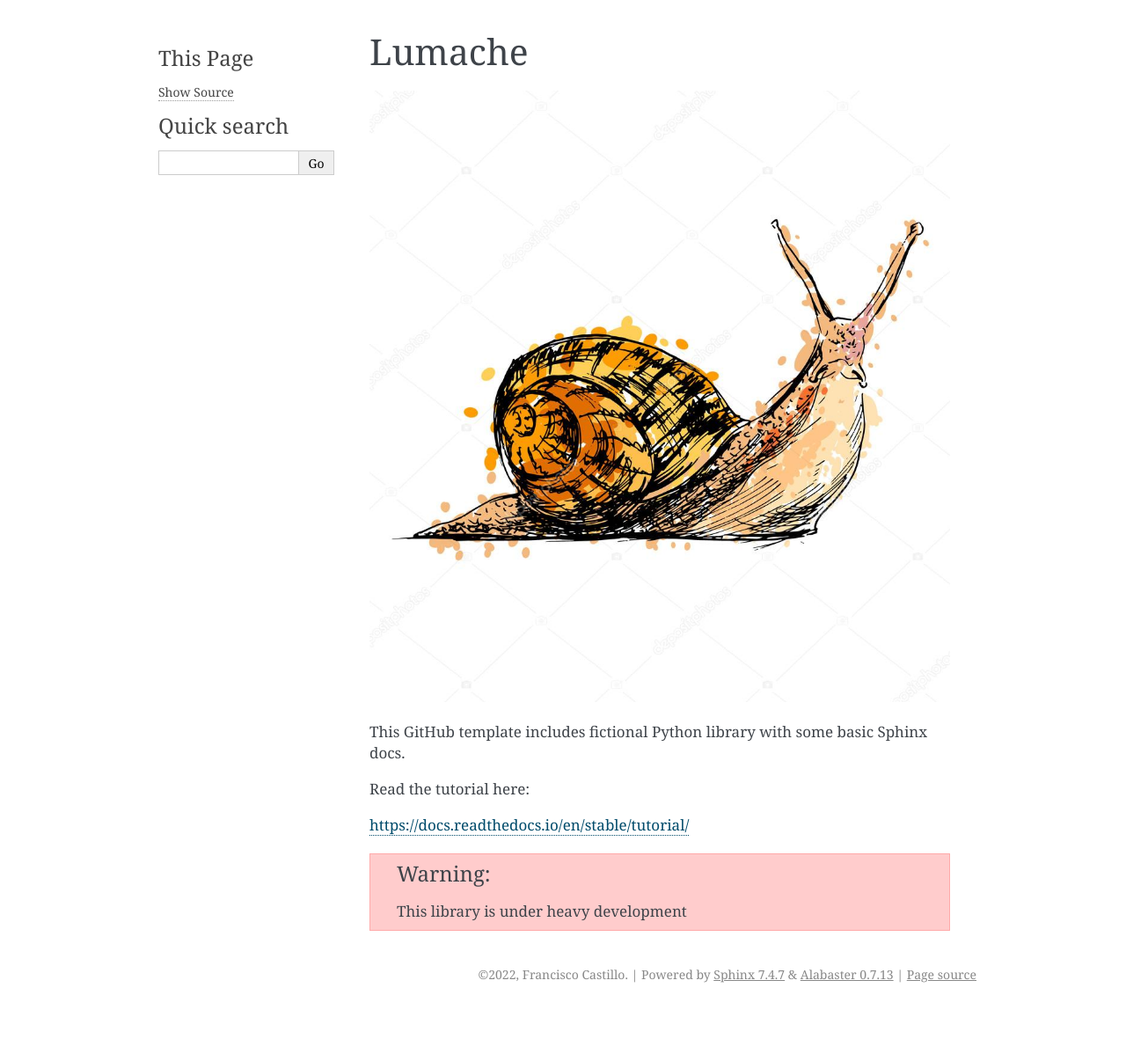
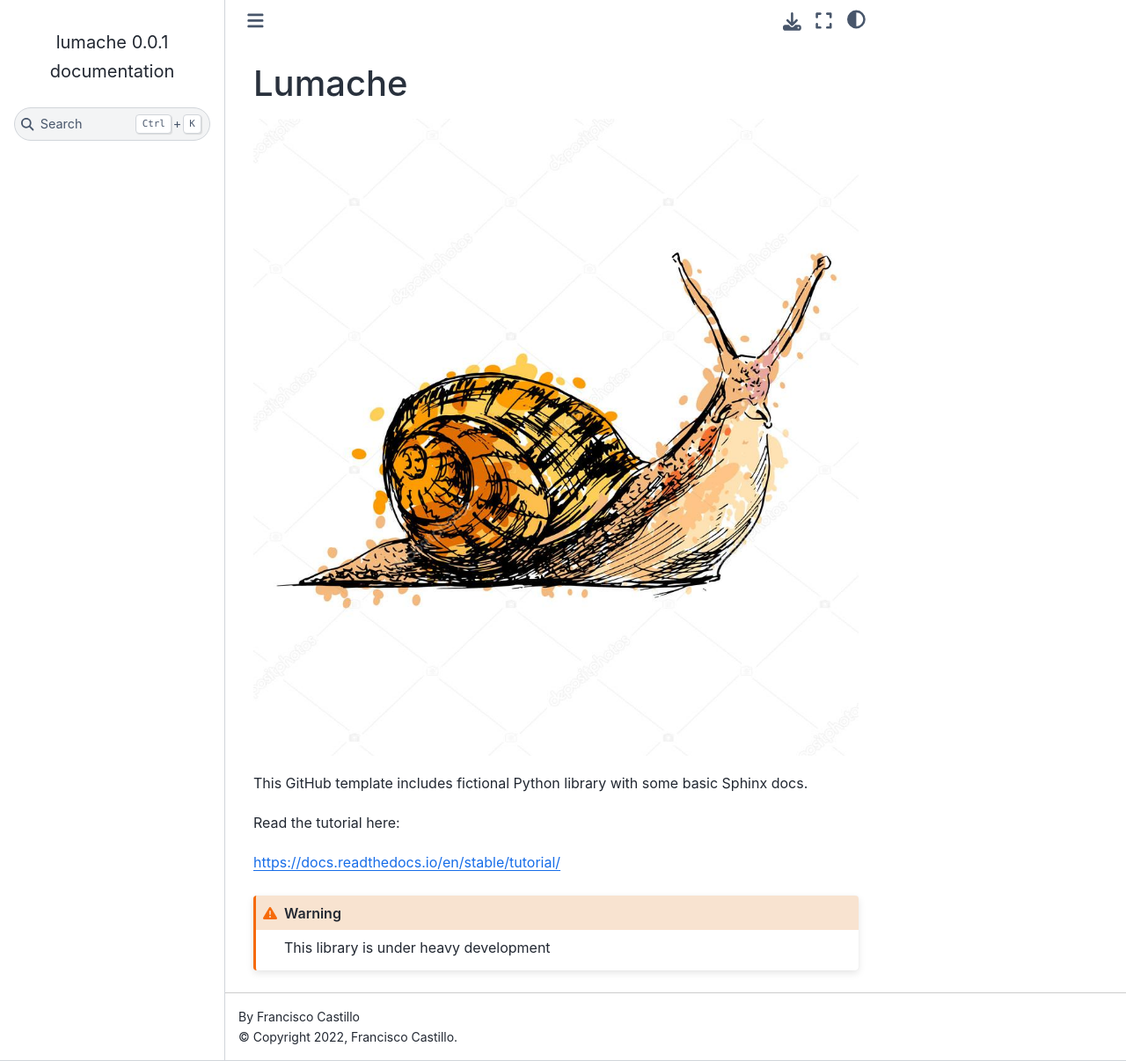
Before and after one commit to axiomofjoy/sphinx-tutorial, a Sphinx documentation site: the page built from docs/source/index.md, in a window 1280 px wide and 1206 px high. Shown: the whole window at 88% size. Built offline with Sphinx 7.4.7 and the Sphinx Book theme 1.1.4, drawn with Linux system fonts in a browser that asks for light colours.

Commit message:
use book theme

```diff
--- a/docs/source/conf.py
+++ b/docs/source/conf.py
@@ -32,6 +32,7 @@
 # ones.
 extensions = [
     "myst_parser",
+    "sphinx.ext.duration",
 ]
 
 # Add any paths that contain templates here, relative to this directory.
@@ -48,7 +49,7 @@
 # The theme to use for HTML and HTML Help pages.  See the documentation for
 # a list of builtin themes.
 #
-html_theme = 'alabaster'
+html_theme = 'sphinx_book_theme'
 
 # Add any paths that contain custom static files (such as style sheets) here,
 # relative to this directory. They are copied after the builtin static files,
--- a/pyproject.toml
+++ b/pyproject.toml
@@ -11,5 +11,5 @@
 doc = [
     "sphinx~=4.2.0",
     "myst-parser",
-
+    "sphinx-book-theme"
 ]
```
